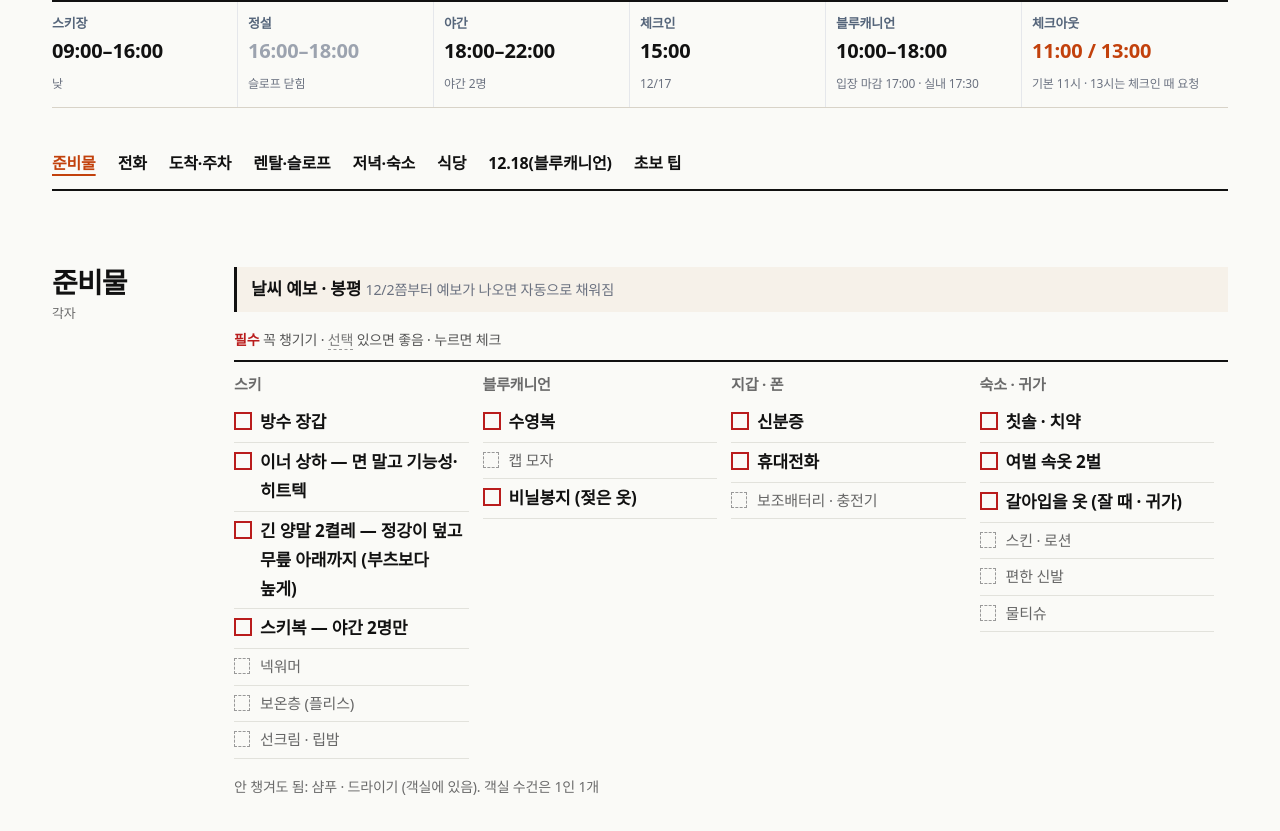
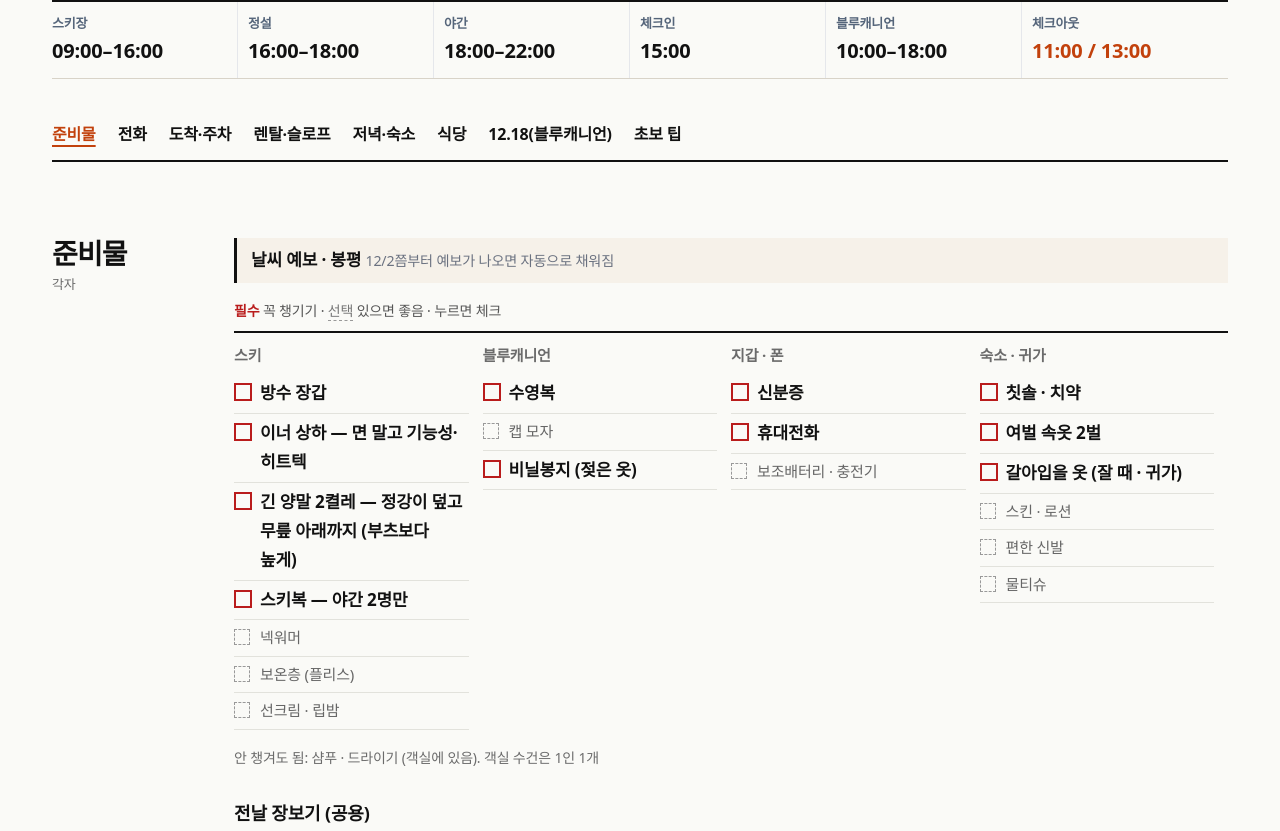
Before and after one commit to designinglaunguage/ski-1217, a plain HTML site: page index.html in a window 1280 px wide. Shown: the part 185-1016 px from the top of the page. Drawn offline with Linux system fonts and the light colour scheme.

Commit message:
update 11-28 00:35

```diff
--- a/index.html
+++ b/index.html
@@ -134,7 +134,7 @@ details.fold.big{border:2px solid #0f2a4a;background:#f3f6fa;margin:14px 0}detai
 @media (max-width:720px){.clock .ax{margin-left:0}.clock .row{grid-template-columns:1fr}.hcard{grid-template-columns:1fr}.fl li{grid-template-columns:86px 1fr}.fl li img{width:86px;height:66px}.fl{grid-template-columns:40px 1fr}.fn{font-size:16px}}
 .night{border-left:4px solid #0f2a4a;padding:4px 0 4px 14px;margin:8px 0 18px}.night ol{list-style:none;margin:0 0 10px;padding:0}.night li{display:grid;grid-template-columns:64px 1fr;gap:10px;padding:8px 0;border-bottom:1px solid #e5e7eb}.night li>b{font-size:16px;color:#0f2a4a}
 .ill.ill4{grid-template-columns:repeat(4,1fr)}@media (max-width:720px){.ill.ill4{grid-template-columns:1fr 1fr}}
-.hours{display:grid;grid-template-columns:repeat(6,1fr);border-top:2px solid var(--ink);border-bottom:1px solid #d8d3c8;margin:6px 0 18px}.hours>div{padding:10px 10px 10px 0;border-right:1px solid #e5e7eb;margin-right:10px}.hours>div:last-child{border-right:0}.hours b{display:block;font-size:13px;color:#55657a;font-weight:600}.hours span{display:block;font-size:20px;font-weight:800;font-variant-numeric:tabular-nums;white-space:nowrap}.hours small{font-size:12px;color:#6b7280}.hours .off span{color:#9ca3af}.hours .hl span{color:#c2410c}
+.hours{display:grid;grid-template-columns:repeat(6,1fr);border-top:2px solid var(--ink);border-bottom:1px solid #d8d3c8;margin:6px 0 18px}.hours>div{padding:10px 10px 10px 0;border-right:1px solid #e5e7eb;margin-right:10px}.hours>div:last-child{border-right:0}.hours b{display:block;font-size:13px;color:#55657a;font-weight:600}.hours span{display:block;font-size:20px;font-weight:800;font-variant-numeric:tabular-nums;white-space:nowrap}.hours small{font-size:12px;color:#6b7280}.hours .hl span{color:#c2410c}
 @media (max-width:720px){.hours{grid-template-columns:1fr 1fr 1fr}.hours>div{border-right:0;border-bottom:1px solid #eee;margin-right:0;padding:8px 6px 8px 0}.hours span{font-size:16px;letter-spacing:-.3px}.hours b{font-size:13px}.hours small{font-size:12px;display:block;line-height:1.3}}
 .facmap{position:relative;max-width:720px;margin:12px 0 6px}.facmap img{width:100%;display:block;border:1px solid #ddd}.facmap .fp{position:absolute;transform:translate(-50%,-50%);width:44px;height:44px;border-radius:50%;border:0;background:transparent;cursor:pointer;font-size:0}.facmap .fp:focus-visible{outline:3px solid #c2410c}
 .faccards{max-width:720px;border-top:2px solid var(--ink)}.fc{border-bottom:1px solid #e5e7eb}.fc>summary{list-style:none;display:grid;grid-template-columns:36px 1fr auto;gap:12px;align-items:center;padding:12px 0;cursor:pointer}.fc>summary::-webkit-details-marker{display:none}.fc>summary::after{content:"+";font-size:22px;color:#55657a}.fc[open]>summary::after{content:"−"}.fc>summary i{width:32px;height:32px;border-radius:50%;color:#fff;font-style:normal;font-weight:800;display:grid;place-items:center}.fc>summary b{display:block;font-size:17px;color:var(--ink)}.fc>summary small{display:block;font-size:14px;color:#55657a}.fc ul{list-style:none;margin:0 0 12px 48px;padding:0}.fc li{display:grid;grid-template-columns:40px 1fr;padding:4px 0;font-size:15px}.fc li b{color:#0f2a4a}.fc.hit{background:#fff6cc}
@@ -144,12 +144,12 @@ details.fold.big{border:2px solid #0f2a4a;background:#f3f6fa;margin:14px 0}detai
 <div class="top"><span>PHOENIX PARK · 12.17–18</span></div>
 <h1>휘닉스 <mark>1박 2일</mark></h1>
 <div class="hours">
-<div><b>스키장</b><span>09:00–16:00</span><small>낮</small></div>
-<div class="off"><b>정설</b><span>16:00–18:00</span><small>슬로프 닫힘</small></div>
-<div><b>야간</b><span>18:00–22:00</span><small>야간 2명</small></div>
-<div><b>체크인</b><span>15:00</span><small>12/17</small></div>
-<div><b>블루캐니언</b><span>10:00–18:00</span><small>입장 마감 17:00 · 실내 17:30</small></div>
-<div class="hl"><b>체크아웃</b><span>11:00 / 13:00</span><small>기본 11시 · 13시는 체크인 때 요청</small></div>
+<div><b>스키장</b><span>09:00–16:00</span></div>
+<div class="off"><b>정설</b><span>16:00–18:00</span></div>
+<div><b>야간</b><span>18:00–22:00</span></div>
+<div><b>체크인</b><span>15:00</span></div>
+<div><b>블루캐니언</b><span>10:00–18:00</span></div>
+<div class="hl"><b>체크아웃</b><span>11:00 / 13:00</span></div>
 </div>
 <nav class="toc">
 <a href="#p"><b>준비물</b><span>살 것 · 챙길 것 · 장보기</span></a>
```
